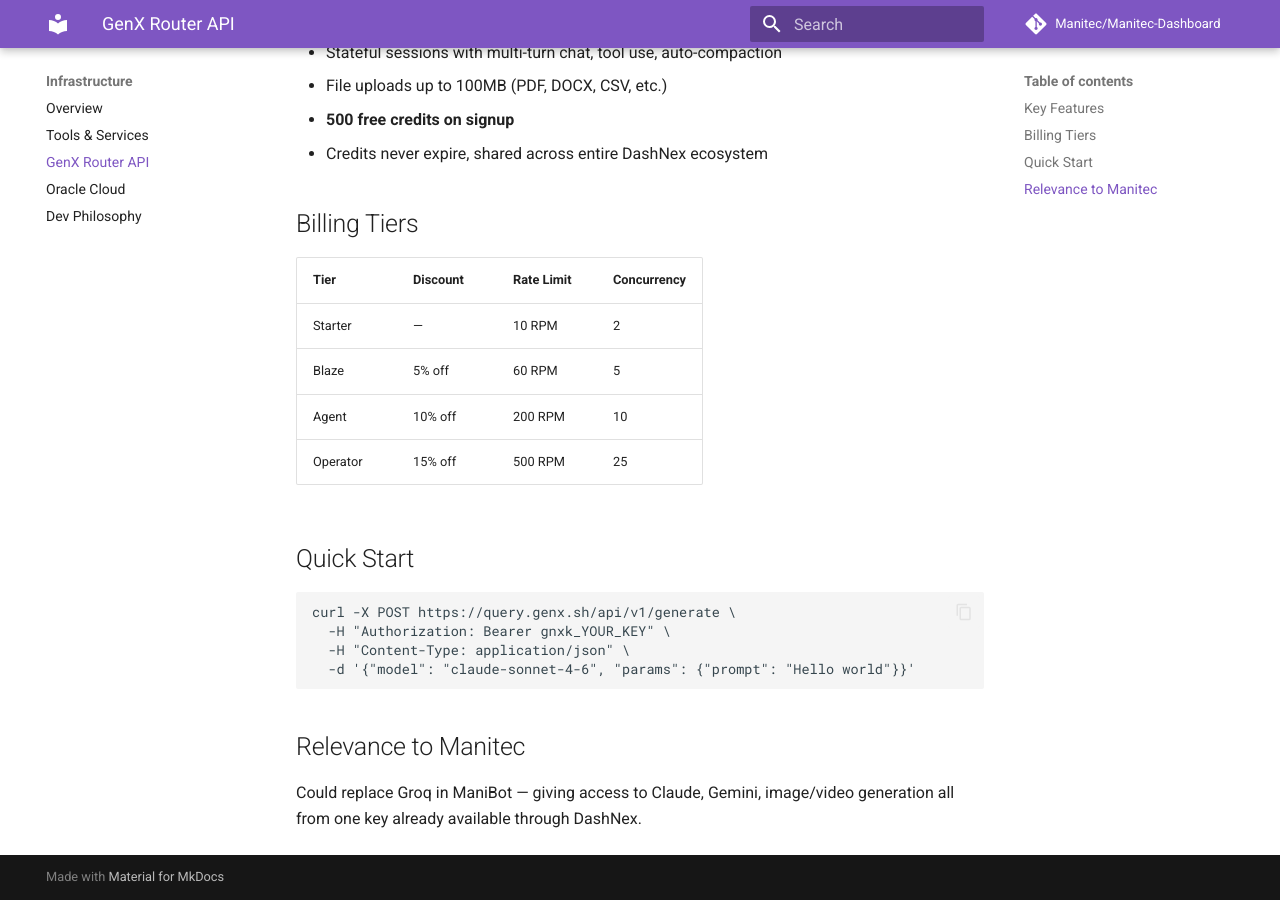
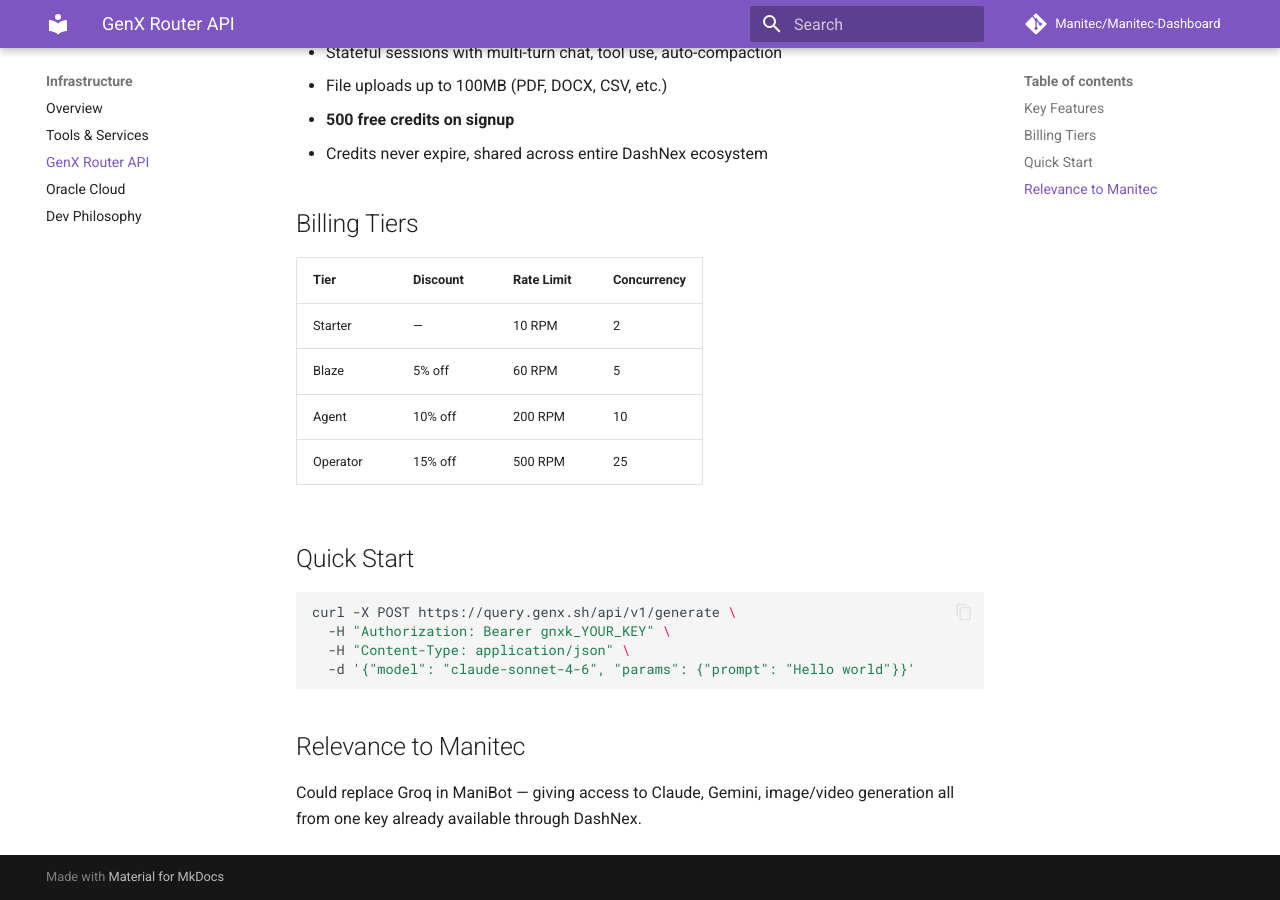
Before and after one commit to Manitec/Manitec-Dashboard, an MkDocs documentation site: the page built from docs/infra/genx-router.md, in a window 1280 px wide and 900 px high, scrolled down 514 px. Built offline with MkDocs 1.6.1 and Material for MkDocs 9.7.7, drawn with Linux system fonts in a browser that asks for light colours; comment, search, counter and statistics services are not loaded.

Commit message:
Fix counterthism admonition + enable markdown extensions in mkdocs.yml 🔧💜

```diff
--- a/mkdocs.yml
+++ b/mkdocs.yml
@@ -15,6 +15,18 @@
     - search.highlight
     - search.suggest
     - content.code.copy
+
+markdown_extensions:
+  - admonition
+  - pymdownx.details
+  - pymdownx.superfences
+  - pymdownx.highlight:
+      anchor_linenums: true
+  - pymdownx.inlinehilite
+  - pymdownx.snippets
+  - tables
+  - attr_list
+  - md_in_html
 
 nav:
   - Home: index.md
```
